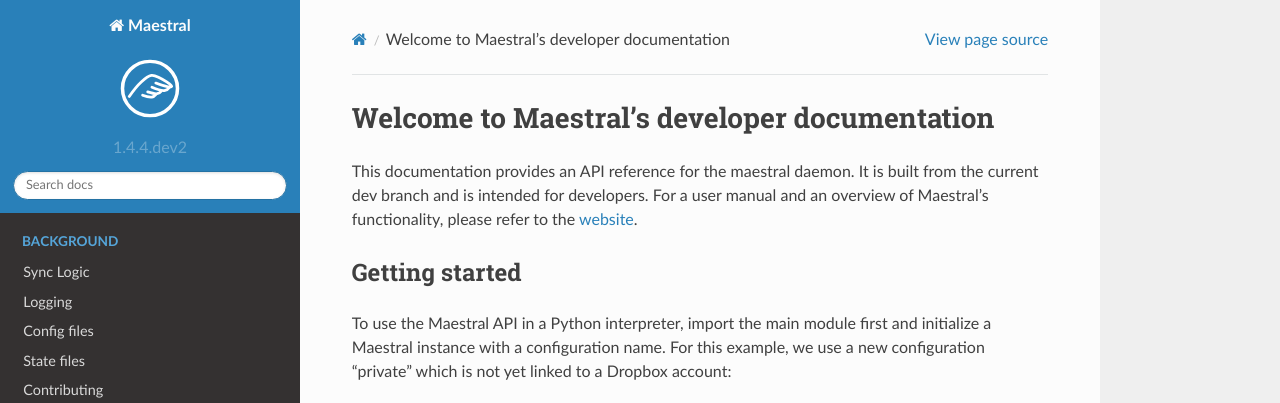
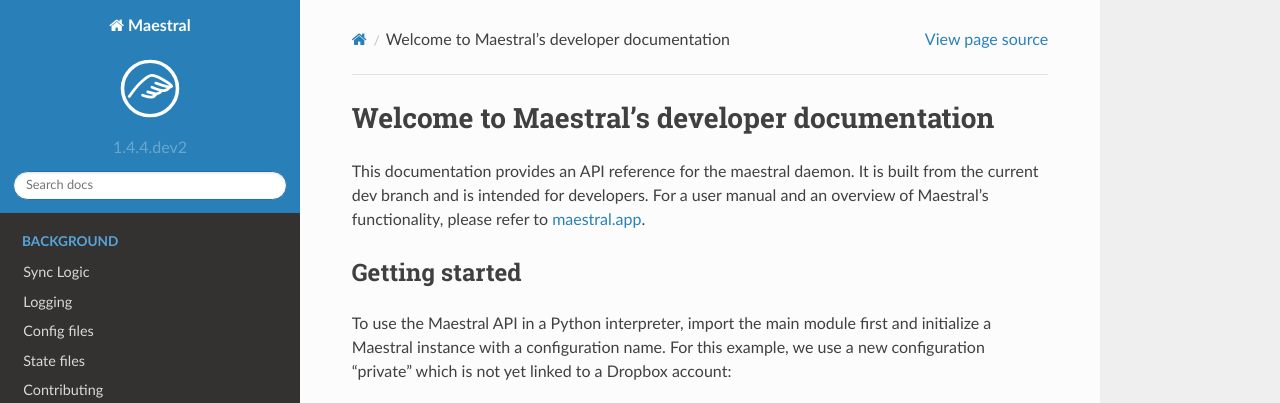
Before and after one commit to samschott/maestral, a Sphinx documentation site: the page built from docs/index.rst, in a window 1280 px wide and 1164 px high. Shown: the top 403 px of the window. Built offline with Sphinx 7.4.7 and the Read the Docs theme 2.0.0, drawn with Linux system fonts in a browser that asks for light colours.

Commit message:
[docs] update website link

```diff
--- a/docs/index.rst
+++ b/docs/index.rst
@@ -5,7 +5,7 @@ Welcome to Maestral's developer documentation
 This documentation provides an API reference for the maestral daemon.
 It is built from the current dev branch and is intended for developers.
 For a user manual and an overview of Maestral's functionality, please
-refer to the `website <https://samschott.github.io/maestral>`_.
+refer to `maestral.app <https://maestral.app>`_.
 
 .. toctree::
    :hidden:
```
